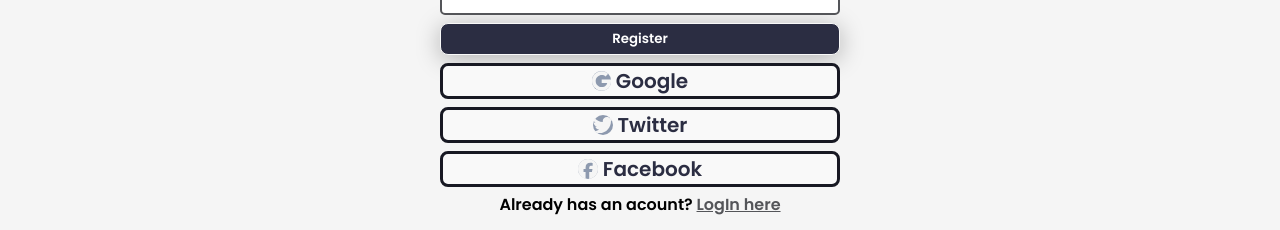
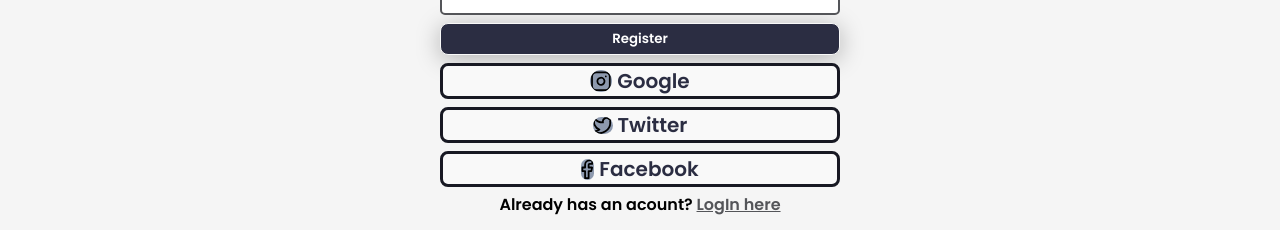
Before and after one commit to Worldwide-Talented-Fellows/comicverse, a Next.js app: page /signUpPage in a window 1280 px wide. Shown: the part 457-687 px from the top of the page. Built offline with nearby package versions, Linux system fonts and the light colour scheme.

Commit message:
Change fontawesome icons to SVG

```diff
--- a/pages/signUpPage/index.js
+++ b/pages/signUpPage/index.js
@@ -1,12 +1,9 @@
 import React from 'react';
 import { useState } from 'react';
 import styles from '../../styles/signUp/signUpPage.module.css';
-import { FontAwesomeIcon } from '@fortawesome/react-fontawesome';
-import {
-    faGoogle,
-    faTwitter,
-    faFacebook,
-} from '@fortawesome/free-brands-svg-icons';
+import FacebookIcon from '../../public/assets/contact_page/FacebookSVG';
+import GoogleIcon from '../../public/assets/contact_page/InstagramSVG';
+import TwitterIcon from '../../public/assets/contact_page/TwitterSVG';
 
 function signUp() {
     const [name, setName] = useState('');
@@ -79,20 +76,17 @@
 
             <div className={styles.fontAwesome}>
                 <a href="#">
-                    <FontAwesomeIcon icon={faGoogle} className={styles.icon} />
+                    <GoogleIcon className={styles.icon} />
                     Google
                 </a>
 
                 <a href="#">
-                    <FontAwesomeIcon icon={faTwitter} className={styles.icon} />
+                    <TwitterIcon className={styles.icon} />
                     Twitter
                 </a>
 
                 <a href="#">
-                    <FontAwesomeIcon
-                        icon={faFacebook}
-                        className={styles.icon}
-                    />
+                    <FacebookIcon className={styles.icon} />
                     Facebook
                 </a>
             </div>
```
